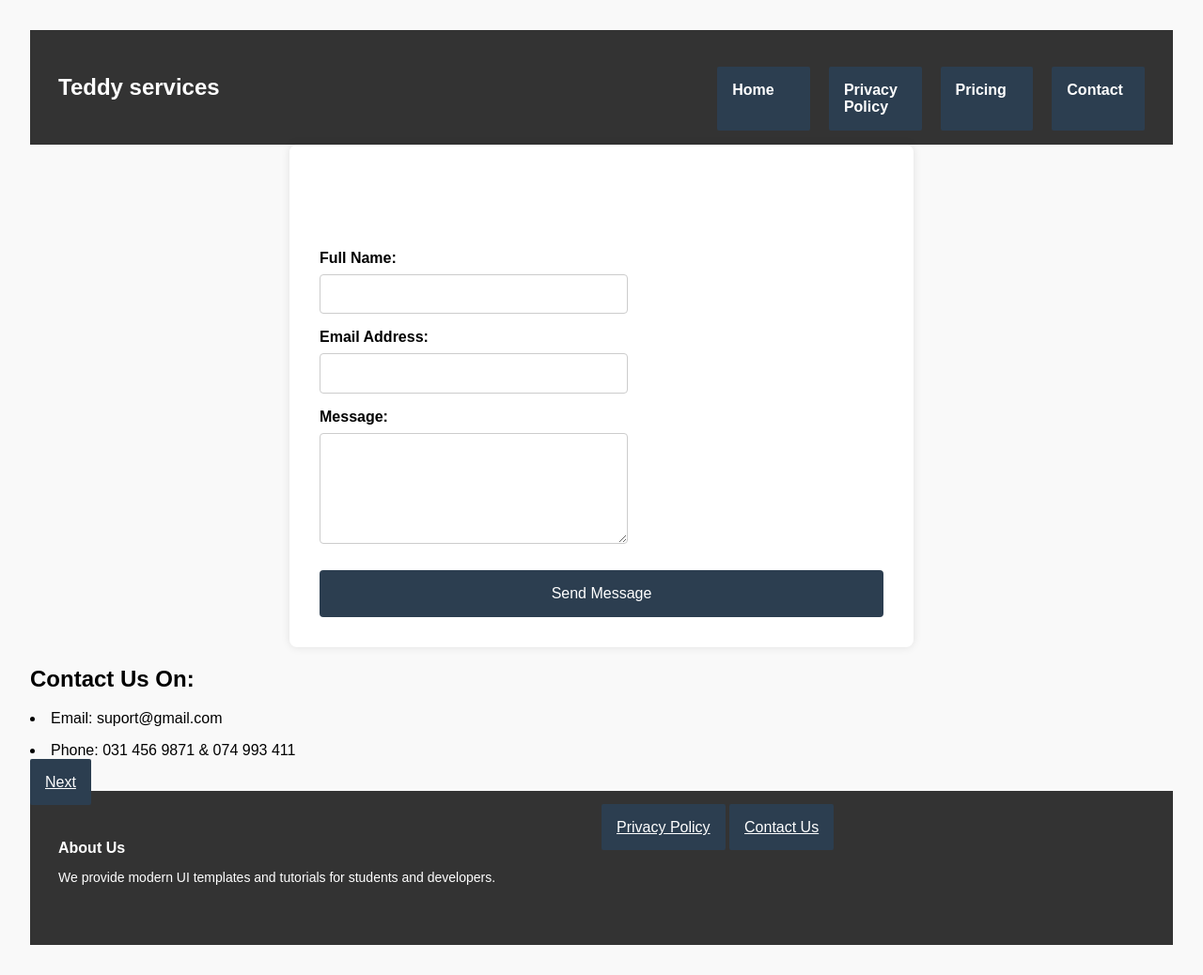
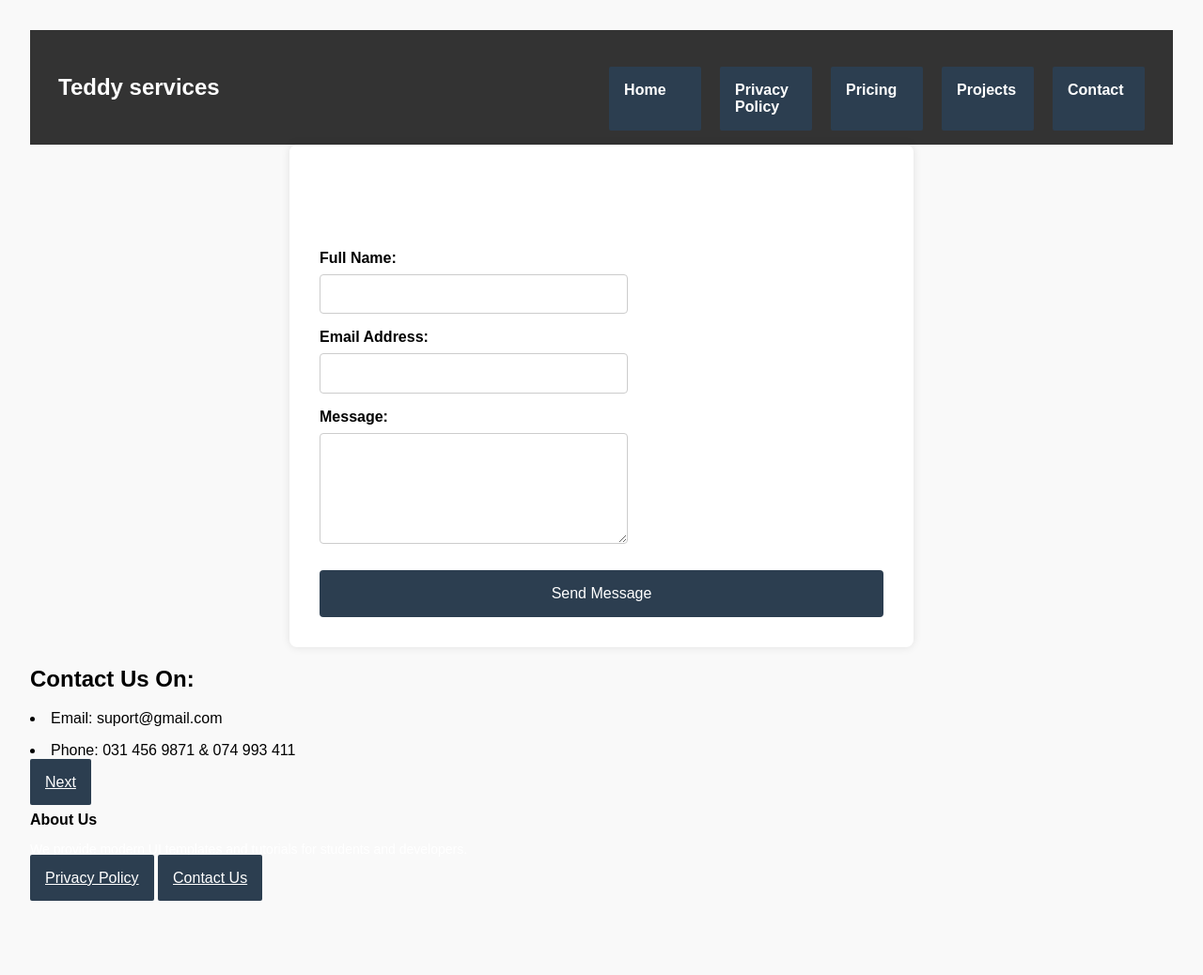
Before and after one commit to Mpumelelo281/Task-3.10, a plain HTML site: page contactUs.html in a window 1280 px wide. Shown: the whole page at 94% size. After the commit the page ends 976 px from the top, so only its background shows below. Drawn offline with Linux system fonts and the light colour scheme.

Commit message:
Updated privacy and contactUs

```diff
--- a/contactUs.html
+++ b/contactUs.html
@@ -97,7 +97,7 @@
             font-size: 1rem;
             cursor: pointer;
           }
-          /* Footer */
+          Footer
             footer {
               background-color: #333;
               color: white;
@@ -109,11 +109,11 @@
 
             .footer-section {
               flex: 1 1 45%;
-              margin-bottom: 20px;
+              margin-bottom: 5px;
             }
 
             .footer-section h4 {
-              margin-bottom: 10px;
+              margin-bottom: 5px;
             }
 
             .footer-section p {
@@ -130,6 +130,7 @@
             <a href="index.html">Home</a>
             <a href="privacy.html">Privacy Policy</a>
             <a href="#">Pricing</a>
+             <a href="project.html">Projects</a>
             <a href="contactUs.html">Contact</a>
           </div>
         </nav>
```
Also changed, not shown: converterHub.html (+1 -6 lines), index.html (+0 -1 lines), privacy.html (+1 -0 lines).
